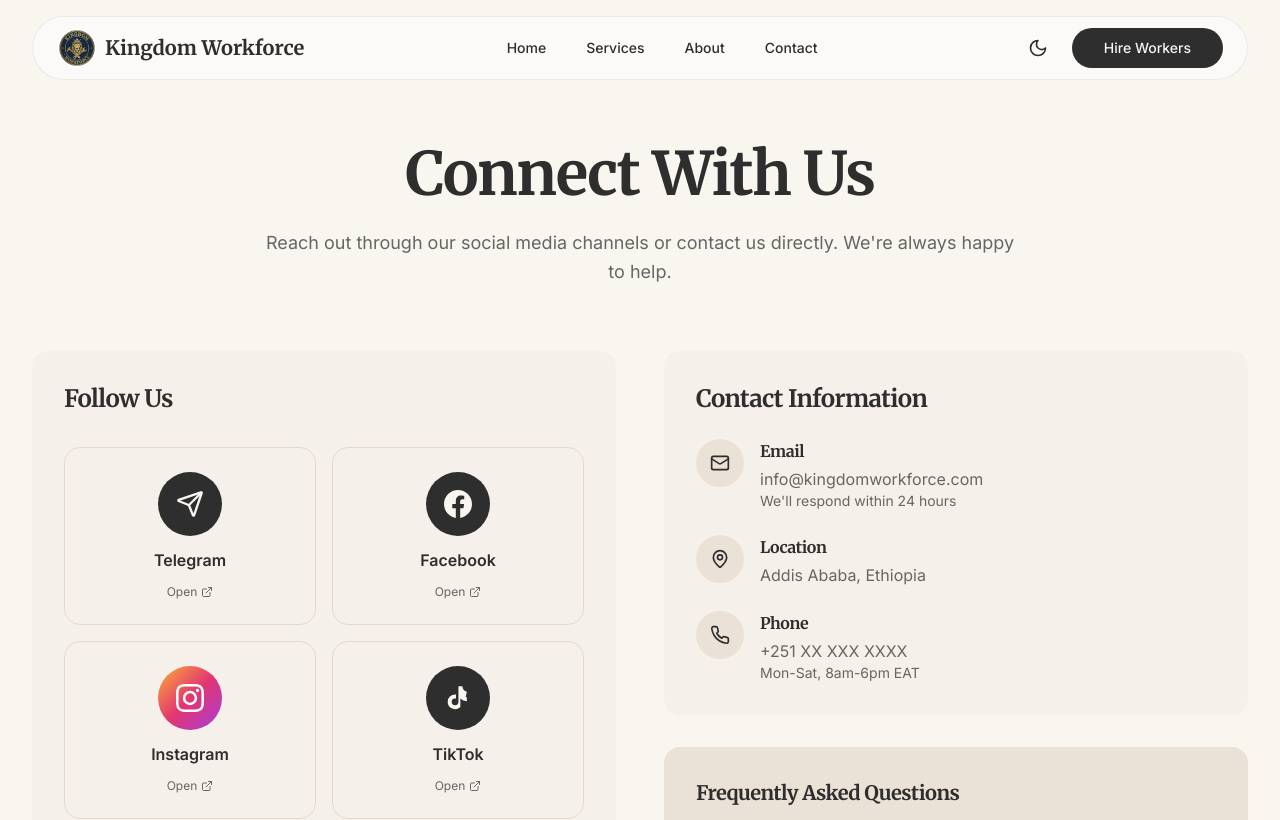
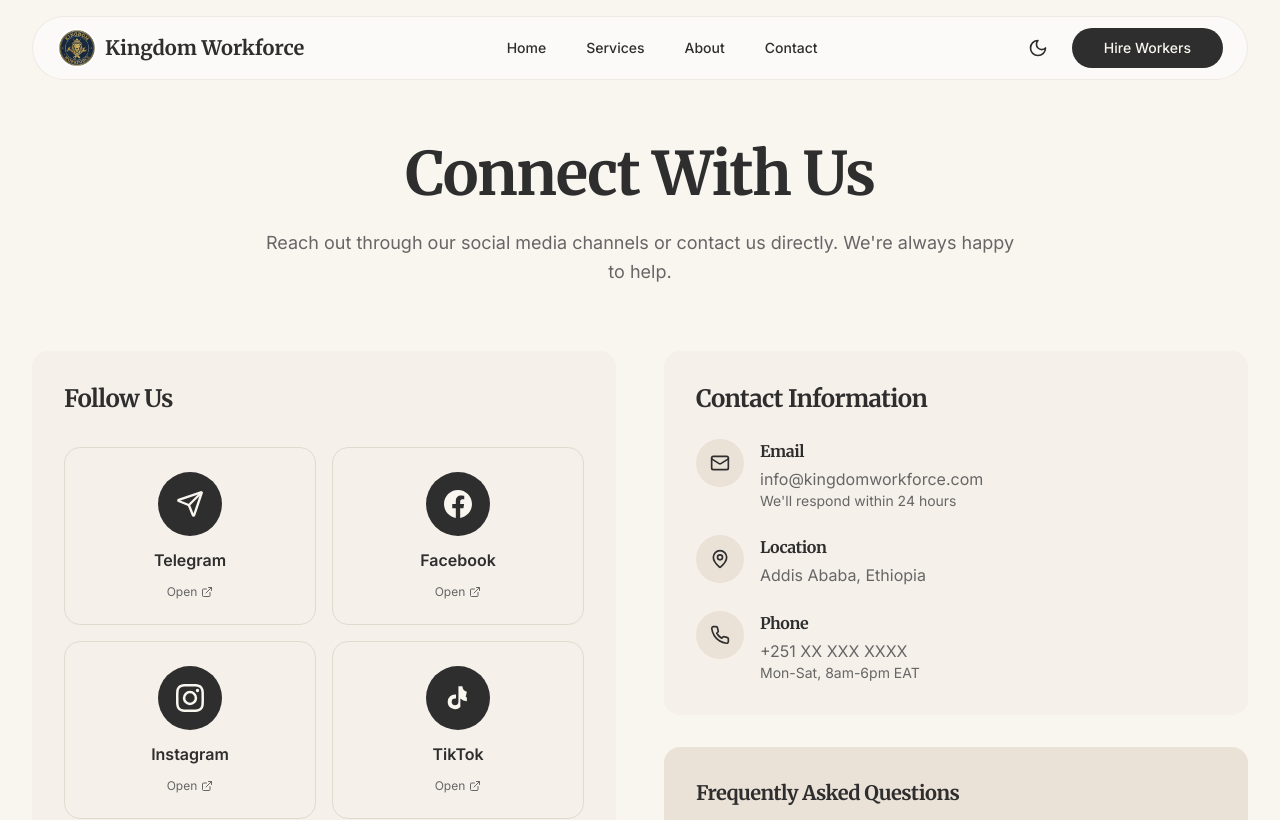
Before and after one commit to naol-onGit/kingdom, a React (Vite) app: page /contact in a window 1280 px wide. Shown: the top 820 px of the page. Built offline with nearby package versions, Linux system fonts and the light colour scheme; the HTML template or start-up script is replaced by a standard one.

Commit message:
Make social icons monochrome
Co-authored-by: naol-onGit <200657485+naol-onGit@users.noreply.github.com>

```diff
--- a/src/pages/Contact.tsx
+++ b/src/pages/Contact.tsx
@@ -61,7 +61,7 @@ const Contact = () => {
                 rel="noopener noreferrer"
                 className="group flex flex-col items-center gap-3 p-6 rounded-2xl border border-border hover:border-primary/50 hover:bg-muted/60 transition-all hover:scale-105"
               >
-                <div className="w-16 h-16 rounded-full bg-gradient-to-br from-[hsl(37,97%,60%)] via-[hsl(340,75%,55%)] to-[hsl(280,70%,55%)] flex items-center justify-center text-white group-hover:scale-110 transition-transform">
+                <div className="w-16 h-16 rounded-full bg-foreground flex items-center justify-center text-background group-hover:scale-110 transition-transform">
                   <svg className="w-7 h-7" fill="currentColor" viewBox="0 0 24 24"><path d="M12 2.163c3.204 0 3.584.012 4.85.07 3.252.148 4.771 1.691 4.919 4.919.058 1.265.069 1.645.069 4.849 0 3.205-.012 3.584-.069 4.849-.149 3.225-1.664 4.771-4.919 4.919-1.266.058-1.644.07-4.85.07-3.204 0-3.584-.012-4.849-.07-3.26-.149-4.771-1.699-4.919-4.92-.058-1.265-.07-1.644-.07-4.849 0-3.204.013-3.583.07-4.849.149-3.227 1.664-4.771 4.919-4.919 1.266-.057 1.645-.069 4.849-.069zM12 0C8.741 0 8.333.014 7.053.072 2.695.272.273 2.69.073 7.052.014 8.333 0 8.741 0 12c0 3.259.014 3.668.072 4.948.2 4.358 2.618 6.78 6.98 6.98C8.333 23.986 8.741 24 12 24c3.259 0 3.668-.014 4.948-.072 4.354-.2 6.782-2.618 6.979-6.98.059-1.28.073-1.689.073-4.948 0-3.259-.014-3.667-.072-4.947-.196-4.354-2.617-6.78-6.979-6.98C15.668.014 15.259 0 12 0zm0 5.838a6.162 6.162 0 100 12.324 6.162 6.162 0 000-12.324zM12 16a4 4 0 110-8 4 4 0 010 8zm6.406-11.845a1.44 1.44 0 100 2.881 1.44 1.44 0 000-2.881z"/></svg>
                 </div>
                 <span className="font-semibold">Instagram</span>
```
